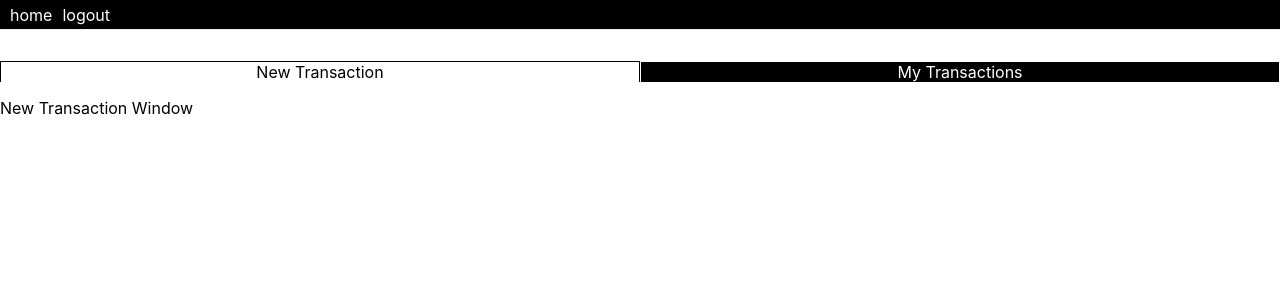
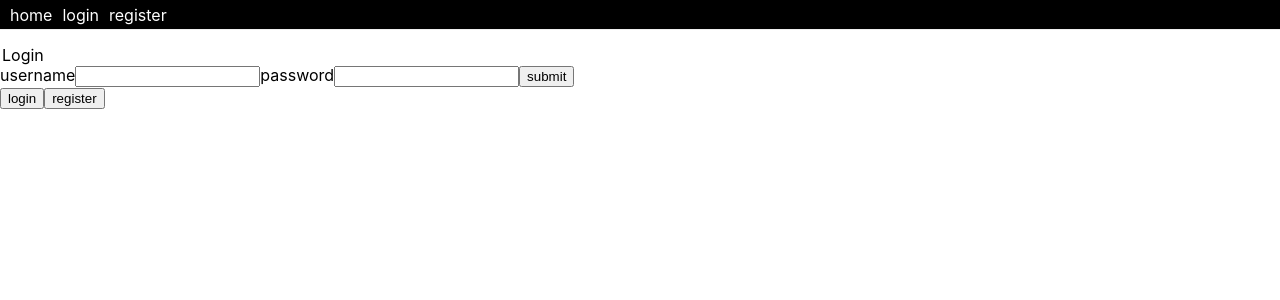
Before and after one commit to abd124abd/transfers-client, a React (Create React App) app: page / in a window 1280 px wide. Shown: the top 300 px of the page. Built offline with nearby package versions, Linux system fonts and the light colour scheme.

Commit message:
add: auth form handling

```diff
--- a/src/App/App.tsx
+++ b/src/App/App.tsx
@@ -16,14 +16,32 @@ import Header from '../Header/Header';
 
 const App = () => {
 
-  const [user, updateUser] = useState<boolean | string>('user123');
-  const [authFormVisible, updateAuthFormVisible] = useState(false);
+  const [user, updateUser] = useState<boolean | string>(false);
+  const [authFormVisible, updateAuthFormVisible] = useState(true);
   // state for form - can use reducer and dispatch
   // here since passing down multiple levels
 
-  const handleUserSubmit = (authFormType: string) => {
+  const handleUserSubmit = (authFormType: string, userData: any) => {
     // authFormType === login or register
     // submit auth API calls then update user
+    const endpoint = authFormType === 'login'
+      ? 'auth/login'
+      : 'users';
+
+    fetch(`http://localhost:8080/${endpoint}`, {
+      method: 'POST',
+      headers: {
+        'Content-Type': 'application/json'
+      },
+      body: JSON.stringify(userData),
+    })
+    .then(res => res.json())
+    .then(data => {
+      console.log(data)
+    })
+    .catch(err => {
+      console.error(err)
+    })
     updateUser('');
   };
 
--- a/src/AuthWindow/AuthWindow.tsx
+++ b/src/AuthWindow/AuthWindow.tsx
@@ -3,7 +3,7 @@ import Form from '../Form/Form';
 import authFormProperties from '../constants/auth-form-properties';
 
 interface Props {
-  submitHandler: {(value: any): void}
+  submitHandler: {(value: any, userData: any): void}
 }
 
 const AuthWindow = ({submitHandler}: Props) => {
--- a/src/Form/Form.tsx
+++ b/src/Form/Form.tsx
@@ -1,5 +1,6 @@
-import React from 'react';
+import React, {useState} from 'react';
 import {v4 as uuidv4} from 'uuid';
+import Input from '../Input/Input';
 
 interface Props {
   formProperties: any;
@@ -9,13 +10,28 @@ interface Props {
 const Form = ({formProperties}: Props) => {
     const {legend, onSubmit, inputs} = formProperties;
 
+    const inputData = inputs.reduce((acc: any, input: any) => {
+      const { id, name, value } = input;
+      acc[id] = input;
+      return acc;
+    }, {});
+
+    const [data, setInputData] = useState(inputData);
+
+    const handleChangeInput = (id: number) => (e: any) => {
+      const dataCopy = {...data};
+      dataCopy[id]['value'] = e.target['value'];
+      setInputData(dataCopy);
+    };
+
     // state for the inputs
-    const inputsJSX = inputs.map((input: any) => {
+    const inputsJSX = Object.values(data).map((input: any) => {
         return (
-          <label key={uuidv4()} htmlFor={input.name}>
-            {input.name}
-            <input {...input}/>
-          </label>
+          <Input
+            key={input.id}
+            {...input}
+            onChange={handleChangeInput(input.id)}
+          />
         );
     });
 
@@ -25,7 +41,7 @@ const Form = ({formProperties}: Props) => {
         {inputsJSX}
         <input type='submit' value='submit' />
       </form>
-    )
-}
+    );
+};
 
 export default Form;
--- a/src/Header/Header.tsx
+++ b/src/Header/Header.tsx
@@ -11,7 +11,7 @@ const Header = ({handleUpdateAuthFormVisible, user, logoutUser}: Props) => {
 
   const authNavJSX = user === false
     ? <><span onClick={() => handleUpdateAuthFormVisible(true)}>login</span>
-      <span onClick={() => handleUpdateAuthFormVisible(true)}>get started</span></>
+      <span onClick={() => handleUpdateAuthFormVisible(true)}>register</span></>
     : <span onClick={() => logoutUser()}>logout</span>;
 
   return (
--- a/src/Input/Input.tsx
+++ b/src/Input/Input.tsx
@@ -0,0 +1,17 @@
+import React, {useState} from 'react';
+import {v4 as uuidv4} from 'uuid';
+
+interface Props {
+  props: any;
+}
+
+const Input = (props: any) => {
+  return (
+    <label htmlFor={props.name}>
+      {props.name}
+      <input {...props} onChange={e => props.onChange(e)} />
+    </label>
+  );
+};
+
+export default Input;
--- a/src/LandingPage/LandingPage.tsx
+++ b/src/LandingPage/LandingPage.tsx
@@ -11,7 +11,7 @@ import './LandingPage.css';
 */
 
 interface Props {
-  handleUserSubmit: {(value: any): void};
+  handleUserSubmit: {(value: any, userData: any): void};
   authFormVisible: boolean;
 }
 
--- a/src/constants/auth-form-properties.ts
+++ b/src/constants/auth-form-properties.ts
@@ -1,4 +1,4 @@
-const loginFormProperties = (submitHandler: {(value: any): void}) => {
+const loginFormProperties = (submitHandler: {(value: any, userData: any): void}) => {
   return {
     legend: 'Login',
     onSubmit: submitHandler,
@@ -25,7 +25,7 @@ const loginFormProperties = (submitHandler: {(value: any): void}) => {
   }
 };
 
-const registrationFormProperties = (submitHandler: {(value: any): void}) => {
+const registrationFormProperties = (submitHandler: {(value: any, userData: any): void}) => {
   return {
     legend: 'Register',
     onSubmit: submitHandler,
@@ -53,7 +53,7 @@ const registrationFormProperties = (submitHandler: {(value: any): void}) => {
 };
 
 type authFormPropertiesOptions = {
-  [key: string]: (submitHandler: {(value: any): void}) => any;
+  [key: string]: (submitHandler: {(value: any, userData: any): void}) => any;
 }
 
 const authFormProperties: authFormPropertiesOptions = {
```
